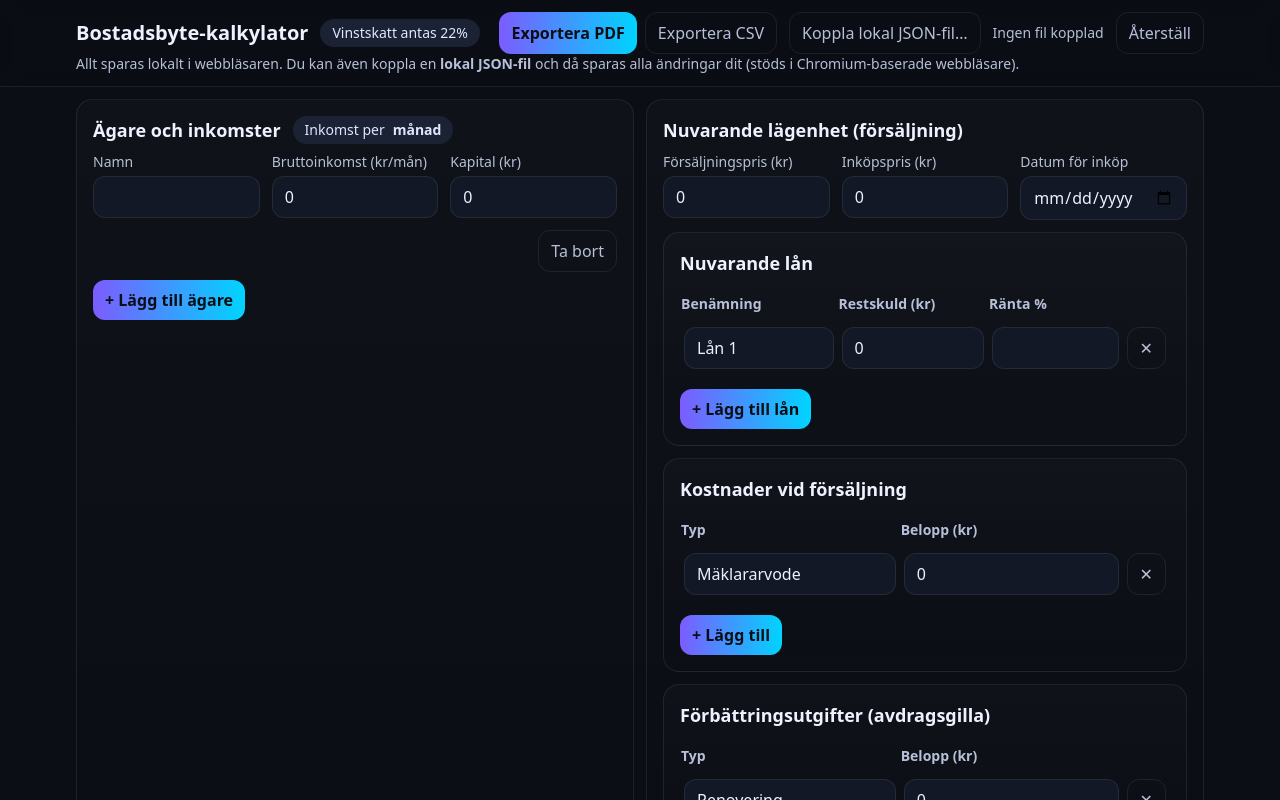
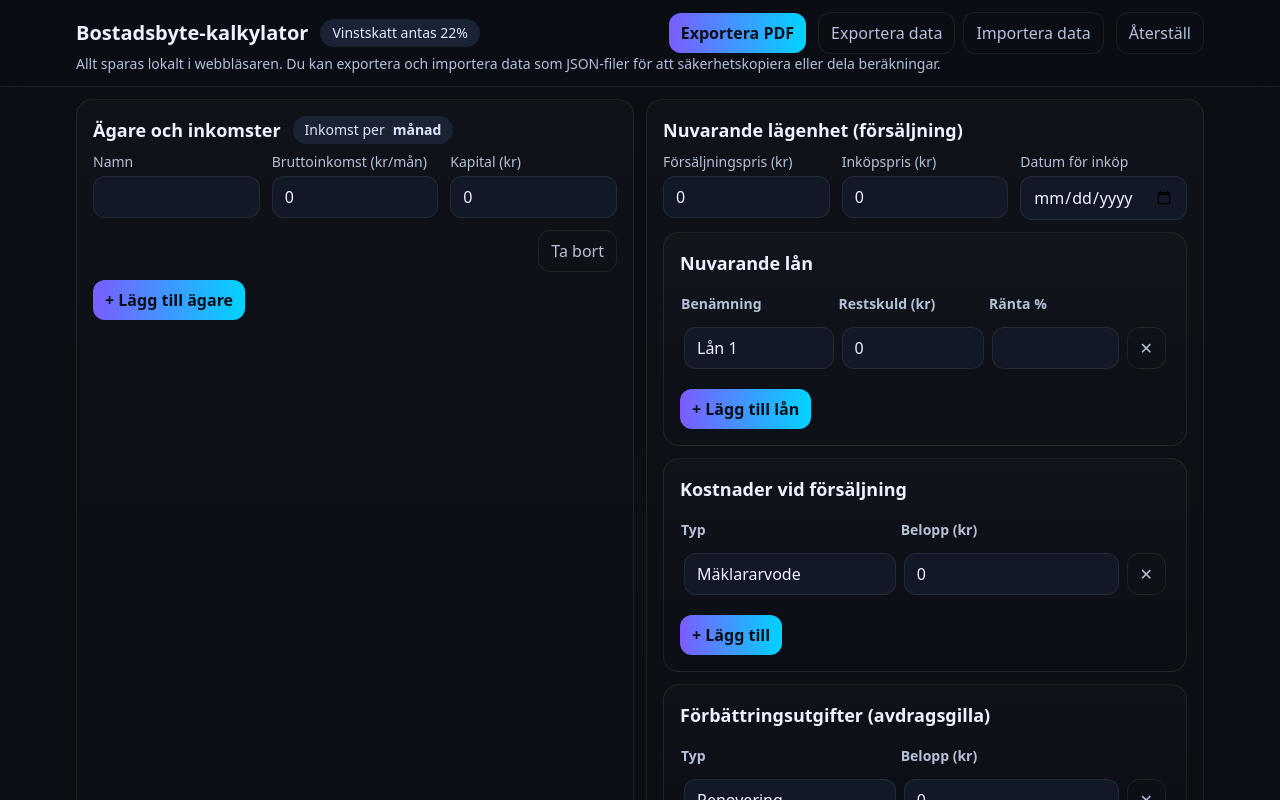
Before and after one commit to bombsimon/bostadsbyte-kalkylator, a React (Vite) app: page / in a window 1280 px wide. Shown: the top 800 px of the page. Built offline with nearby package versions, Linux system fonts and the light colour scheme.

Commit message:
Replace file sync with export/import

```diff
--- a/src/App.tsx
+++ b/src/App.tsx
@@ -12,7 +12,7 @@ import NewProperty from "./components/NewProperty";
 import Charts from "./components/Charts";
 import ExportButtons from "./components/ExportButtons";
 import ExportTable from "./components/ExportTable";
-import FileSync from "./components/FileSync";
+import ImportExportButtons from "./components/ImportExportButtons";
 
 export default function App() {
   const [s, setS] = React.useState<State>(load());
@@ -24,9 +24,13 @@ export default function App() {
     setS((prev) => {
       const next = { ...prev, ...p };
       save(next);
-      window.dispatchEvent(new Event("bostadsbyte-change")); // för FileSync
       return next;
     });
+  }
+
+  function importData(data: State) {
+    setS(data);
+    save(data);
   }
 
   function mapChange<T extends keyof State>(key: T) {
@@ -51,26 +55,6 @@ export default function App() {
     };
   }
 
-  const csvRows = () => {
-    const rows: string[][] = [];
-    rows.push(["Fält", "Värde"]);
-    rows.push(["Försäljningspris", String(s.salePrice)]);
-    rows.push(["Inköpspris (nuvarande)", String(s.purchasePriceOld)]);
-    rows.push(["Lån att lösa", String(kpi.loans)]);
-    rows.push(["Försäljningskostnader", String(kpi.sellCosts)]);
-    rows.push(["Förbättringar", String(kpi.improvements)]);
-    rows.push(["Vinst", String(kpi.gainRaw)]);
-    rows.push(["Vinstskatt", String(kpi.tax)]);
-    rows.push(["Netto efter försäljning", String(kpi.netAfter)]);
-    rows.push(["Tillgänglig kontantinsats", String(kpi.downPayment)]);
-    rows.push(["Ny bostad pris", String(s.newPrice)]);
-    rows.push(["Behövligt lån", String(kpi.neededLoan)]);
-    rows.push(["Belåningsgrad", `${(kpi.ltv * 100).toFixed(1)}%`]);
-    rows.push(["Amort/mån", String(kpi.amortMonthly)]);
-    rows.push(["Ränta/mån", String(kpi.interestMonthly)]);
-    rows.push(["Total månadskostnad", String(kpi.monthlyTotal)]);
-    return rows;
-  };
 
   const chartData = React.useMemo(
     () => [
@@ -94,8 +78,8 @@ export default function App() {
             <h1 className="text-xl font-semibold">Bostadsbyte-kalkylator</h1>
             <span className="pill">Vinstskatt antas 22%</span>
             <div className="ml-auto flex items-center gap-3">
-              <ExportButtons getCsvRows={csvRows} captureRef={captureRef} />
-              <FileSync dataProvider={() => s} />
+              <ExportButtons captureRef={captureRef} />
+              <ImportExportButtons s={s} onImport={importData} />
               <button
                 className="btn-ghost"
                 onClick={() => {
@@ -110,9 +94,7 @@ export default function App() {
             </div>
           </div>
           <p className="text-sub text-sm">
-            Allt sparas lokalt i webbläsaren. Du kan även koppla en{" "}
-            <b>lokal JSON-fil</b> och då sparas alla ändringar dit (stöds i
-            Chromium-baserade webbläsare).
+            Allt sparas lokalt i webbläsaren. Du kan exportera och importera data som JSON-filer för att säkerhetskopiera eller dela beräkningar.
           </p>
         </div>
       </header>
--- a/src/components/ExportButtons.tsx
+++ b/src/components/ExportButtons.tsx
@@ -2,27 +2,10 @@ import jsPDF from "jspdf";
 import html2canvas from "html2canvas";
 
 export default function ExportButtons({
-  getCsvRows,
   captureRef,
 }: {
-  getCsvRows: () => string[][];
   captureRef: React.RefObject<HTMLElement>;
 }) {
-  const onCsv = () => {
-    const rows = getCsvRows();
-    const csv = rows
-      .map((r) =>
-        r.map((x) => '"' + String(x).replaceAll('"', '""') + '"').join(","),
-      )
-      .join("\n");
-    const blob = new Blob([csv], { type: "text/csv;charset=utf-8;" });
-    const url = URL.createObjectURL(blob);
-    const a = document.createElement("a");
-    a.href = url;
-    a.download = "bostadsbyte-export.csv";
-    a.click();
-    URL.revokeObjectURL(url);
-  };
 
   const onPdf = async () => {
     if (!captureRef.current) return;
@@ -48,13 +31,8 @@ export default function ExportButtons({
   };
 
   return (
-    <div className="flex gap-2">
-      <button className="btn" onClick={onPdf}>
-        Exportera PDF
-      </button>
-      <button className="btn-ghost" onClick={onCsv}>
-        Exportera CSV
-      </button>
-    </div>
+    <button className="btn" onClick={onPdf}>
+      Exportera PDF
+    </button>
   );
 }
--- a/src/components/FileSync.tsx
+++ /dev/null
@@ -1,47 +0,0 @@
-import React from "react";
-import { pickJsonFile, writeToHandle } from "../persist";
-
-export default function FileSync({
-  dataProvider,
-}: {
-  dataProvider: () => any;
-}) {
-  const handleRef = React.useRef<FileSystemFileHandle | null>(null);
-  const [status, setStatus] = React.useState<string>("Ingen fil kopplad");
-
-  async function connect() {
-    try {
-      const h = await pickJsonFile();
-      if (h) {
-        handleRef.current = h;
-        setStatus("Kopplad – sparar vid ändringar");
-      }
-    } catch (e) {
-      console.warn(e);
-    }
-  }
-
-  // Spara vid varje ändring
-  React.useEffect(() => {
-    const onChange = async () => {
-      if (handleRef.current) {
-        try {
-          await writeToHandle(handleRef.current, dataProvider());
-        } catch (e) {
-          console.warn(e);
-        }
-      }
-    };
-    window.addEventListener("bostadsbyte-change", onChange);
-    return () => window.removeEventListener("bostadsbyte-change", onChange);
-  }, []);
-
-  return (
-    <div className="flex items-center gap-3">
-      <button className="btn-ghost" onClick={connect}>
-        Koppla lokal JSON-fil…
-      </button>
-      <span className="label">{status}</span>
-    </div>
-  );
-}
--- /dev/null
+++ b/src/components/ImportExportButtons.tsx
@@ -0,0 +1,50 @@
+import type { State } from "../types";
+
+export default function ImportExportButtons({
+  s,
+  onImport,
+}: {
+  s: State;
+  onImport: (data: State) => void;
+}) {
+  const onExport = () => {
+    const dataStr = JSON.stringify(s, null, 2);
+    const blob = new Blob([dataStr], { type: "application/json;charset=utf-8;" });
+    const url = URL.createObjectURL(blob);
+    const a = document.createElement("a");
+    a.href = url;
+    a.download = "bostadsbyte-data.json";
+    a.click();
+    URL.revokeObjectURL(url);
+  };
+
+  const onImportClick = () => {
+    const input = document.createElement("input");
+    input.type = "file";
+    input.accept = ".json";
+    input.onchange = async (e) => {
+      const file = (e.target as HTMLInputElement).files?.[0];
+      if (file) {
+        try {
+          const text = await file.text();
+          const data = JSON.parse(text);
+          onImport(data);
+        } catch (error) {
+          alert("Fel vid inläsning av fil. Kontrollera att det är en giltig JSON-fil.");
+        }
+      }
+    };
+    input.click();
+  };
+
+  return (
+    <div className="flex gap-2">
+      <button className="btn-ghost" onClick={onExport}>
+        Exportera data
+      </button>
+      <button className="btn-ghost" onClick={onImportClick}>
+        Importera data
+      </button>
+    </div>
+  );
+}
```
